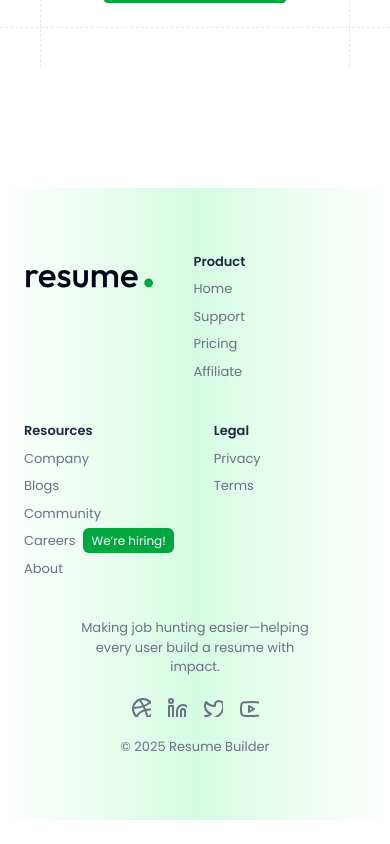
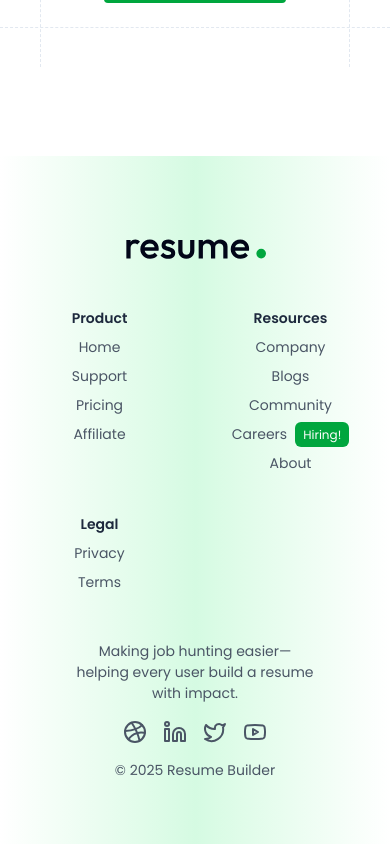
Before and after one commit to daniish-ansarii/resume-builder-ai, a React (Vite) app in the folder client/: page / in a window 390 px wide. Shown: the part 2927-3771 px from the top of the page. Before the commit the page ends 3747 px from the top, so only its background shows below. Built offline with nearby package versions, Linux system fonts and the light colour scheme.

Commit message:
Fix Responsive Footer

```diff
--- a/client/src/components/home/Footer.jsx
+++ b/client/src/components/home/Footer.jsx
@@ -5,109 +5,86 @@
   return (
     <>
       <motion.footer
-        className="flex flex-wrap justify-center lg:justify-between overflow-hidden gap-10 md:gap-20 py-16 px-6 md:px-16 lg:px-24 xl:px-32 text-[13px] text-gray-500 bg-gradient-to-r from-white via-green-200/60 to-white mt-40"
+        className="
+          w-full
+          flex flex-col md:flex-row
+          justify-between
+          items-start md:items-center
+          gap-12 md:gap-20
+          py-16 px-6 md:px-16 lg:px-24 xl:px-32
+          text-[14px] text-gray-600
+          bg-gradient-to-r from-white via-green-200/60 to-white
+          mt-32
+        "
         initial={{ opacity: 0, y: 40 }}
         whileInView={{ opacity: 1, y: 0 }}
-        transition={{ duration: 0.8, ease: "easeOut" }}
+        transition={{ duration: 0.8 }}
         viewport={{ once: true }}
       >
         {/* LEFT SECTION */}
-        <motion.div
-          className="flex flex-wrap items-start gap-10 md:gap-[60px] xl:gap-[140px]"
-          initial="hidden"
-          whileInView="show"
-          viewport={{ once: true }}
-          variants={{
-            hidden: {},
-            show: {
-              transition: { staggerChildren: 0.15 },
-            },
-          }}
-        >
+        <div className="w-full flex flex-wrap gap-10 justify-center md:justify-start">
           {/* Logo */}
-          <motion.a
-            href="#"
-            variants={{
-              hidden: { opacity: 0, y: 20 },
-              show: { opacity: 1, y: 0 },
-            }}
-          >
-            <img src="/logo.svg" alt="logo" className="h-11 w-auto" />
-          </motion.a>
+          <div className="w-full md:w-auto flex justify-center md:justify-start">
+            <img src="/logo.svg" className="h-12 w-auto" />
+          </div>
+
+          {/* Link Groups */}
+          <div className="grid grid-cols-2 sm:grid-cols-3 gap-10 w-full md:w-auto text-center md:text-left">
 
             {/* Product */}
-          <motion.div
-            variants={{
-              hidden: { opacity: 0, y: 20 },
-              show: { opacity: 1, y: 0 },
-            }}
-          >
-            <p className="text-slate-800 font-semibold">Product</p>
+            <div>
+              <h3 className="text-slate-800 font-semibold">Product</h3>
               <ul className="mt-2 space-y-2">
-              <li><a href="/" className="hover:text-green-600 transition">Home</a></li>
-              <li><a href="/" className="hover:text-green-600 transition">Support</a></li>
-              <li><a href="/" className="hover:text-green-600 transition">Pricing</a></li>
-              <li><a href="/" className="hover:text-green-600 transition">Affiliate</a></li>
+                <li><a href="/" className="hover:text-green-600">Home</a></li>
+                <li><a href="/" className="hover:text-green-600">Support</a></li>
+                <li><a href="/" className="hover:text-green-600">Pricing</a></li>
+                <li><a href="/" className="hover:text-green-600">Affiliate</a></li>
               </ul>
-          </motion.div>
+            </div>
 
             {/* Resources */}
-          <motion.div
-            variants={{
-              hidden: { opacity: 0, y: 20 },
-              show: { opacity: 1, y: 0 },
-            }}
-          >
-            <p className="text-slate-800 font-semibold">Resources</p>
+            <div>
+              <h3 className="text-slate-800 font-semibold">Resources</h3>
               <ul className="mt-2 space-y-2">
-              <li><a href="/" className="hover:text-green-600 transition">Company</a></li>
-              <li><a href="/" className="hover:text-green-600 transition">Blogs</a></li>
-              <li><a href="/" className="hover:text-green-600 transition">Community</a></li>
+                <li><a href="/" className="hover:text-green-600">Company</a></li>
+                <li><a href="/" className="hover:text-green-600">Blogs</a></li>
+                <li><a href="/" className="hover:text-green-600">Community</a></li>
                 <li>
-                <a href="/" className="hover:text-green-600 transition">
+                  <a href="/" className="hover:text-green-600">
                     Careers
                     <span className="text-xs text-white bg-green-600 rounded-md ml-2 px-2 py-1">
-                    We’re hiring!
+                      Hiring!
                     </span>
                   </a>
                 </li>
-              <li><a href="/" className="hover:text-green-600 transition">About</a></li>
+                <li><a href="/" className="hover:text-green-600">About</a></li>
               </ul>
-          </motion.div>
+            </div>
 
             {/* Legal */}
-          <motion.div
-            variants={{
-              hidden: { opacity: 0, y: 20 },
-              show: { opacity: 1, y: 0 },
-            }}
-          >
-            <p className="text-slate-800 font-semibold">Legal</p>
+            <div>
+              <h3 className="text-slate-800 font-semibold">Legal</h3>
               <ul className="mt-2 space-y-2">
-              <li><a href="/" className="hover:text-green-600 transition">Privacy</a></li>
-              <li><a href="/" className="hover:text-green-600 transition">Terms</a></li>
+                <li><a href="/" className="hover:text-green-600">Privacy</a></li>
+                <li><a href="/" className="hover:text-green-600">Terms</a></li>
               </ul>
-          </motion.div>
-        </motion.div>
+            </div>
+
+          </div>
+        </div>
 
         {/* RIGHT SECTION */}
-        <motion.div
-          className="flex flex-col max-md:items-center max-md:text-center gap-2 items-end"
-          initial={{ opacity: 0, y: 20 }}
-          whileInView={{ opacity: 1, y: 0 }}
-          transition={{ delay: 0.3, duration: 0.7 }}
-          viewport={{ once: true }}
-        >
+        <div className="w-full md:w-auto flex flex-col items-center md:items-end text-center md:text-right">
           <p className="max-w-60">
             Making job hunting easier—helping every user build a resume with impact.
           </p>
 
           {/* Social Icons */}
-          <div className="flex items-center gap-4 mt-3">
+          <div className="flex items-center gap-4 mt-4">
             {[
               {
                 href: "https://dribbble.com/",
-                icon: (
+                svg: (
                   <>
                     <circle cx="12" cy="12" r="10"></circle>
                     <path d="M19.13 5.09C15.22 9.14 10 10.44 2.25 10.94"></path>
@@ -118,7 +95,7 @@
               },
               {
                 href: "https://www.linkedin.com/in/daniish-ansarii/",
-                icon: (
+                svg: (
                   <>
                     <path d="M16 8a6 6 0 0 1 6 6v7h-4v-7a2 2 0 0 0-2-2 2 2 0 0 0-2 2v7h-4v-7a6 6 0 0 1 6-6z"></path>
                     <rect width="4" height="12" x="2" y="9"></rect>
@@ -128,7 +105,7 @@
               },
               {
                 href: "https://x.com/",
-                icon: (
+                svg: (
                   <>
                     <path d="M22 4s-.7 2.1-2 3.4c1.6 10-9.4 17.3-18 11.6 2.2.1 4.4-.6 6-2C3 15.5.5 9.6 3 5c2.2 2.6 5.6 4.1 9 4-.9-4.2 4-6.6 7-3.8 1.1 0 3-1.2 3-1.2z" />
                   </>
@@ -136,20 +113,19 @@
               },
               {
                 href: "https://www.youtube.com/",
-                icon: (
+                svg: (
                   <>
                     <path d="M2.5 17a24.12 24.12 0 0 1 0-10 2 2 0 0 1 1.4-1.4 49.56 49.56 0 0 1 16.2 0A2 2 0 0 1 21.5 7a24.12 24.12 0 0 1 0 10 2 2 0 0 1-1.4 1.4 49.55 49.55 0 0 1-16.2 0A2 2 0 0 1 2.5 17"></path>
                     <path d="m10 15 5-3-5-3z"></path>
                   </>
                 ),
               },
-            ].map((item, i) => (
+            ].map((item, idx) => (
               <motion.a
-                key={i}
+                key={idx}
                 href={item.href}
                 target="_blank"
-                rel="noreferrer"
-                className="hover:text-green-500"
+                className="hover:text-green-600"
                 whileHover={{ scale: 1.2, y: -2 }}
                 whileTap={{ scale: 0.95 }}
               >
@@ -162,32 +138,21 @@
                   strokeWidth="2"
                   strokeLinecap="round"
                   strokeLinejoin="round"
-                  className="size-5"
                 >
-                  {item.icon}
+                  {item.svg}
                 </svg>
               </motion.a>
             ))}
           </div>
 
-          <motion.p
-            className="mt-3 text-center"
-            initial={{ opacity: 0 }}
-            whileInView={{ opacity: 1 }}
-            transition={{ delay: 0.5 }}
-          >
-            © 2025 Resume Builder
-          </motion.p>
-        </motion.div>
+          <p className="text-sm mt-4">© 2025 Resume Builder</p>
+        </div>
       </motion.footer>
 
-      {/* GLOBAL FONT */}
+      {/* FONT */}
       <style>{`
-        @import url('https://fonts.googleapis.com/css2?family=Poppins:wght@300;400;500;600;700&display=swap');
-
-        * {
-          font-family: 'Poppins', sans-serif;
-        }
+        @import url('https://fonts.googleapis.com/css2?family=Poppins:wght@300;400;500;600&display=swap');
+        * { font-family: 'Poppins', sans-serif; }
       `}</style>
     </>
   );
```
Lines whose indentation alone changed are shown as unchanged.
